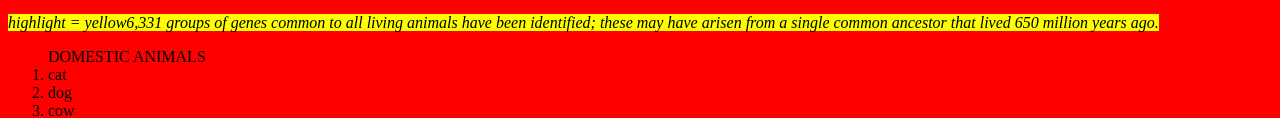
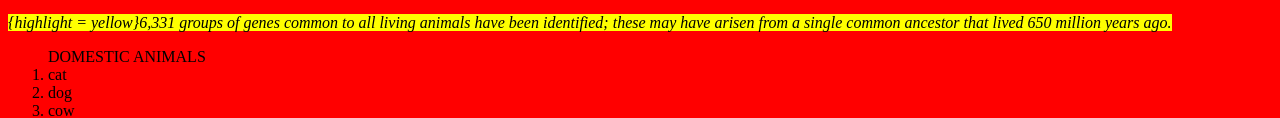
Before and after one commit to lekhana04/lekhana.html, a plain HTML site: page activity2.html in a window 1280 px wide. Shown: the part 356-474 px from the top of the page. Drawn offline with Linux system fonts and the light colour scheme.

Commit message:
Update activity2.html

```diff
--- a/activity2.html
+++ b/activity2.html
@@ -10,7 +10,7 @@
  animals such as nematodes, arthropods, flatworms, annelids and molluscs, and the deuterostomes, containing the echinoderms and the chordates, the latter
  including the vertebrates. Life forms interpreted as early animals were present in the Ediacaran biota of the late Precambrian. Many modern animal phyla became
  clearly established in the fossil record as marine species during the Cambrian explosion, which began around 539 million years ago.</p>
- <p><mark>highlight = yellow6,331 groups of genes common to all living animals have been identified; these may have arisen from a single common ancestor that lived 650 million years ago.</mark></i></p>
+ <p><mark>{highlight = yellow}6,331 groups of genes common to all living animals have been identified; these may have arisen from a single common ancestor that lived 650 million years ago.</mark></i></p>
 
 
  <ol>DOMESTIC ANIMALS
```
